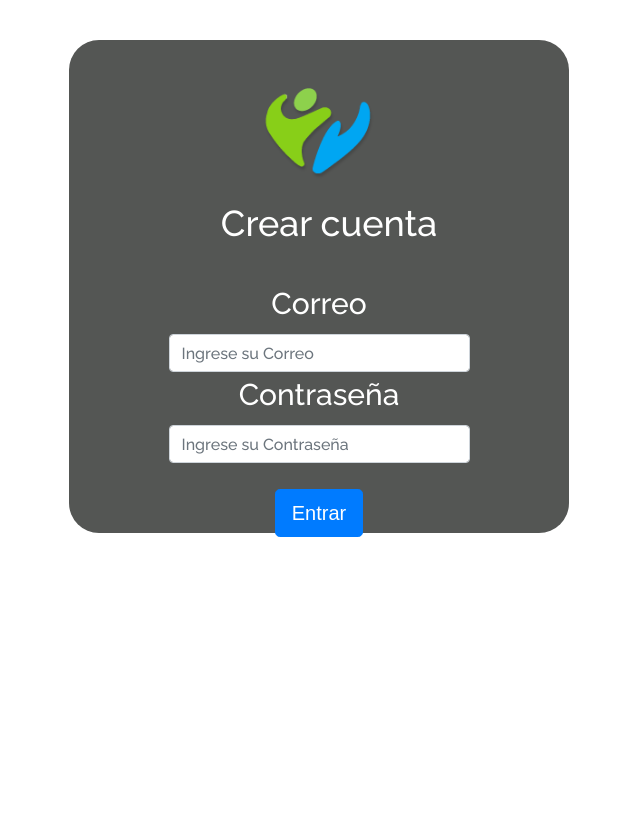
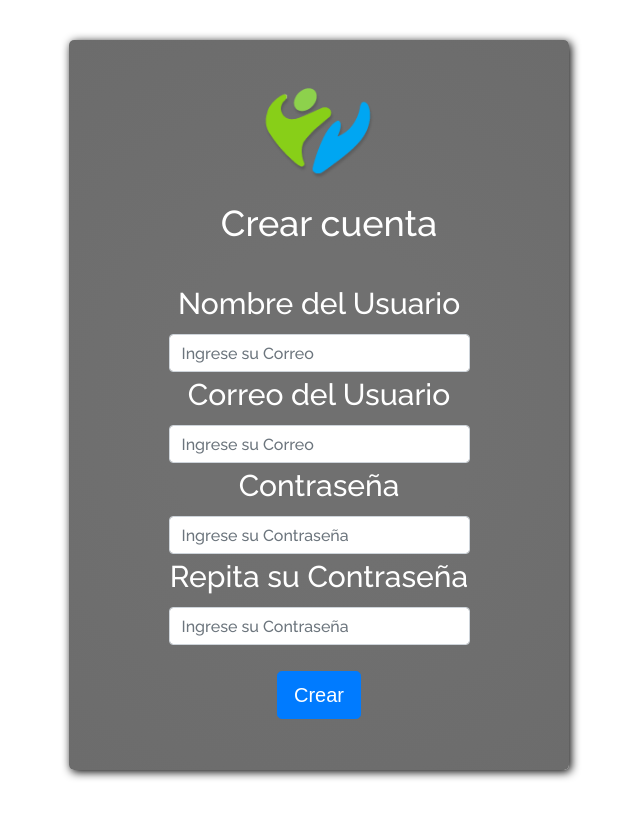
Before and after one commit to xbacon14/hgv-react-front, a React (Create React App) app: page /signUp in a window 1280 px wide. Shown: the top 818 px of the page, without its empty margins (321-961 px from the left). Built offline with nearby package versions, Linux system fonts and the light colour scheme; no server answers; a web font is replaced by a local one.

Commit message:
pull antes de comenzar a tocar

```diff
--- a/src/pages/Account/index.jsx
+++ b/src/pages/Account/index.jsx
@@ -52,7 +52,7 @@ const Account = () => {
     // })
 
     return (
-        <div className="row col-10">
+        <div className="row row-registro col-10">
             <AccountForm
                 addOrEditLink={addOrEditLink}
             />
--- a/src/pages/Login/signIn/index.jsx
+++ b/src/pages/Login/signIn/index.jsx
@@ -71,18 +71,22 @@ const Login = () => {
                             <label htmlFor="passLabel" className="text-headline">Contraseña</label>
                             <input type="password" className="form-control" id="passInput" placeholder="Ingrese su Contraseña" onChange={(e) => setPassword(e.target.value)} />
                         </div>
-                        </center>
+                    </center>
                     <center>
                         <button type="submit" className="btn btn-primary btn-lg">Entrar</button>
 
                     </center>
                 </form>
                 {loading && <img src={Spinner} alt="Cargando" />}
-                <center><p className="align-text-bottom p-login">No posees una cuenta? Contacte con nostros
+                <div>
+                    <center>
+                        <p className="align-text-bottom p-login">No posees una cuenta? Contacte con nostros
                  <a
-                 target="popup"
-                 href="https://wa.me/595981383068"
-                 > aquí</a></p></center>
+                        target="popup"
+                        href="https://wa.me/595981383068"
+                    > aquí</a></p>
+                    </center>
+                    </div>
             </div>
         </div >
     );
--- a/src/pages/Login/signUp/index.jsx
+++ b/src/pages/Login/signUp/index.jsx
@@ -29,7 +29,7 @@ const SignUp = () => {
     }
   }
 
-  const handleSubmit = () =>{
+  const handleSubmit = () => {
     setLoading(true)
   }
 
@@ -40,7 +40,7 @@ setLoading(true)
       <div className="card-body align-content-center">
         <center>
           <div className="logo">
-            <img src={logo} alt="HGV"/>
+            <img src={logo} alt="HGV" />
           </div>
         </center>
         <center>
@@ -52,14 +52,18 @@ setLoading(true)
         <form onSubmit={handleSubmit}>
           <center>
             <div className="form-group">
-                            <label htmlFor="emailLabel" className="text-headline">Correo</label>
+              <label htmlFor="emailLabel" className="text-headline">Nombre del Usuario</label>
+              <input type="email" className="form-control" id="emailInput" placeholder="Ingrese su Correo" aria-describedby="emailHelp" onChange={(e) => setEmail(e.target.value)} />
+              <label htmlFor="emailLabel" className="text-headline">Correo del Usuario</label>
               <input type="email" className="form-control" id="emailInput" placeholder="Ingrese su Correo" aria-describedby="emailHelp" onChange={(e) => setEmail(e.target.value)} />
               <label htmlFor="passLabel" className="text-headline">Contraseña</label>
               <input type="password" className="form-control" id="passInput" placeholder="Ingrese su Contraseña" onChange={(e) => setPassword(e.target.value)} />
+              <label htmlFor="confPassLabel" className="text-headline">Repita su Contraseña</label>
+              <input type="password" className="form-control" id="confPassInput" placeholder="Ingrese su Contraseña" onChange={(e) => setPassword(e.target.value)} />
             </div>
           </center>
           <center>
-                        <button type="submit" className="btn btn-primary btn-lg">Entrar</button>
+            <button type="submit" className="btn btn-primary btn-lg">Crear</button>
 
           </center>
         </form>
--- a/src/pages/style/layout/cards.css
+++ b/src/pages/style/layout/cards.css
@@ -1,12 +1,15 @@
 /* LAYOUT */
 
 .card {
-    background-color: var(--color-primary);
+    /* background-color: var(--color-primary); */
+    background: rgb(36, 150, 53);
+    background: radial-gradient(circle, rgba(36, 150, 53, 1) 57%, rgba(0, 136, 21, 1) 100%);
     display: flex;
     justify-content: center;
     align-items: center;
     text-align: center;
     margin-bottom: var(--spacer-m);
+    margin-top: var(--spacer-m);
 }
 
 
--- a/src/pages/style/layout/content.css
+++ b/src/pages/style/layout/content.css
@@ -15,11 +15,18 @@
     margin-bottom: 5vh;
     margin: 0 auto;
     display: flex;
+    flex-wrap: wrap;
     justify-content: space-around;
     align-items: center;
     margin-top: var(--spacer-m);
     margin-bottom: var(--spacer-s);
     /* flex-flow: row column; */
+}
+
+@media (min-width: 768px) {
+    .row-registro {
+        flex-direction: column;
+    }
 }
 
 
@@ -31,9 +38,11 @@
 /* COLORS */
 
 .form-container {
-    background-color: var(--color-secondary);
+    /* background-color: var(--color-secondary); */
     border-radius: 5px;
     box-shadow: 2px 2px 10px black;
+    background: rgb(112, 112, 112);
+    background: radial-gradient(circle, rgba(112, 112, 112, 1) 49%, rgba(84, 86, 84, 1) 100%);
 }
 
 
--- a/src/pages/style/layout/footer.css
+++ b/src/pages/style/layout/footer.css
@@ -6,7 +6,11 @@
     justify-content: center;
     padding-top: var(--space-m);
     margin: 0 auto;
-    padding-bottom: var(--space-m);
+    padding-bottom: 30px;
+    position: absolute;
+    bottom: 0;
+
+
 }
 
 
--- a/src/pages/style/layout/formularios.css
+++ b/src/pages/style/layout/formularios.css
@@ -1,10 +1,14 @@
 .form-container form {
     display: flex;
-    flex-direction: column!important;
+    flex-direction: column;
     justify-content: center;
     align-items: center;
-    padding: 30px;
-    min-width: 300px;
+    padding: 30px 0 30px 0;
+    min-width: 400px;
+}
+
+.form-container {
+    min-width: 460px;
 }
 
 .labels,
--- a/src/pages/style/layout/inicio.css
+++ b/src/pages/style/layout/inicio.css
@@ -25,7 +25,11 @@
 /* COLORES */
 
 .registro-form {
-    background-color: var(--color-secondary);
+    /* background-color: var(--color-secondary); */
+    border-radius: 5px;
+    background: rgb(112, 112, 112);
+    background: radial-gradient(circle, rgba(112, 112, 112, 1) 36%, rgba(108, 108, 108, 1) 100%);
+    box-shadow: 2px 2px 10px black;
 }
 
 .label-home {
--- a/src/pages/style/layout/login.css
+++ b/src/pages/style/layout/login.css
@@ -3,14 +3,18 @@
 .card-login {
     display: flex;
     flex-direction: column;
-    height: 600 px;
+    max-height: 730px!important;
     min-width: 500px;
     flex-wrap: wrap;
     border-radius: 30px;
     border: none;
     margin: 0 auto;
     margin-top: var(--spacer-l);
+    padding-bottom: var(--spacer-l);
+}
 
+.p-login {
+    margin-top: var(--spacer-s);
 }
 
 .logo {
@@ -26,7 +30,11 @@
 /* COLOR */
 
 .card-login {
-    background-color: var(--color-three);
+    /* background-color: var(--color-secondary); */
+    border-radius: 5px;
+    box-shadow: 2px 2px 10px black;
+    background: rgb(112,112,112);
+background: radial-gradient(circle, rgba(112,112,112,1) 36%, rgba(108,108,108,1) 100%);
 }
 
 .title-login {
--- a/src/pages/style/layout/nav.css
+++ b/src/pages/style/layout/nav.css
@@ -26,4 +26,5 @@
     border: none;
     border-radius: 25px;
     margin: 0 auto;
+    /* margin-top: 20px; */
 }
--- a/src/pages/style/variables/v-color.css
+++ b/src/pages/style/variables/v-color.css
@@ -5,6 +5,7 @@ html {
     --color-font: hsl(0, 0%, 15%);
     --color-button: #017FB4;
     --color-header: lightgrey;
+    --color-form-background: rgb(112, 112, 112);
 }
 
 
```
Lines whose indentation alone changed are shown as unchanged.
